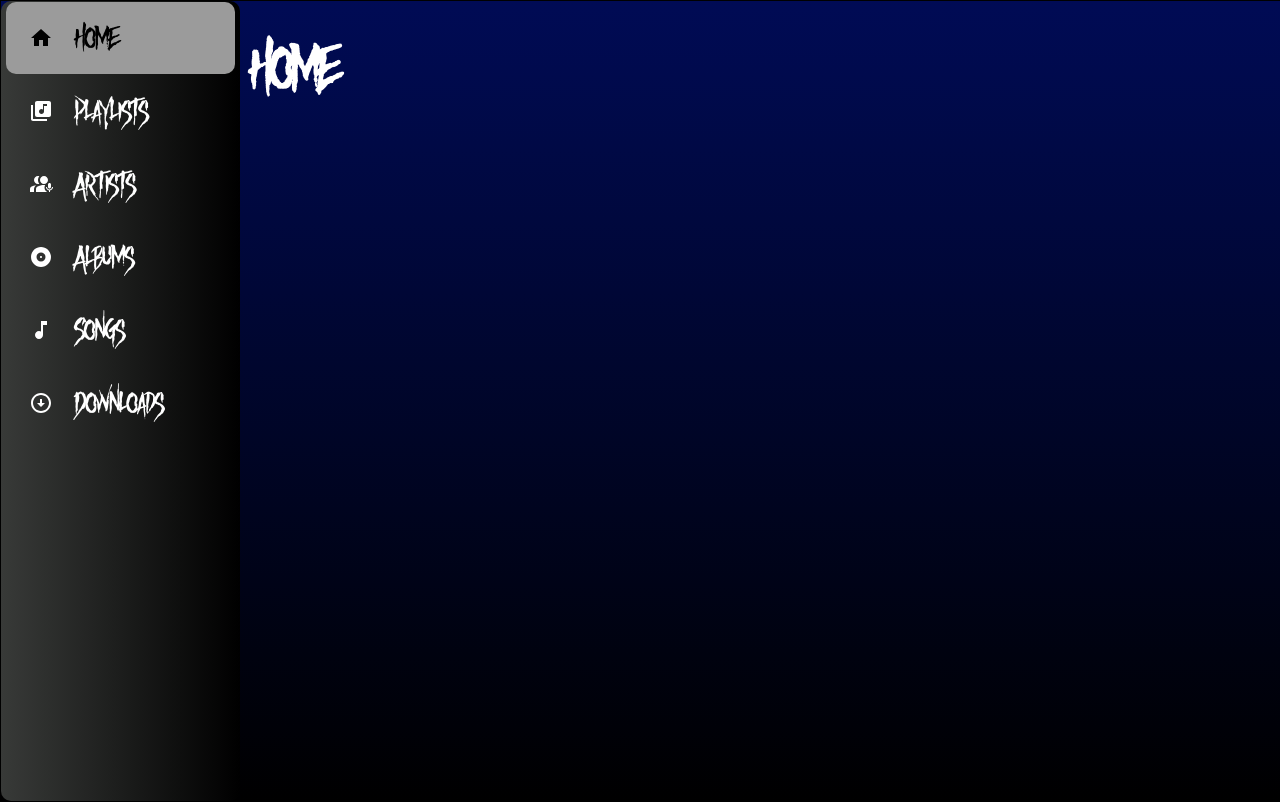
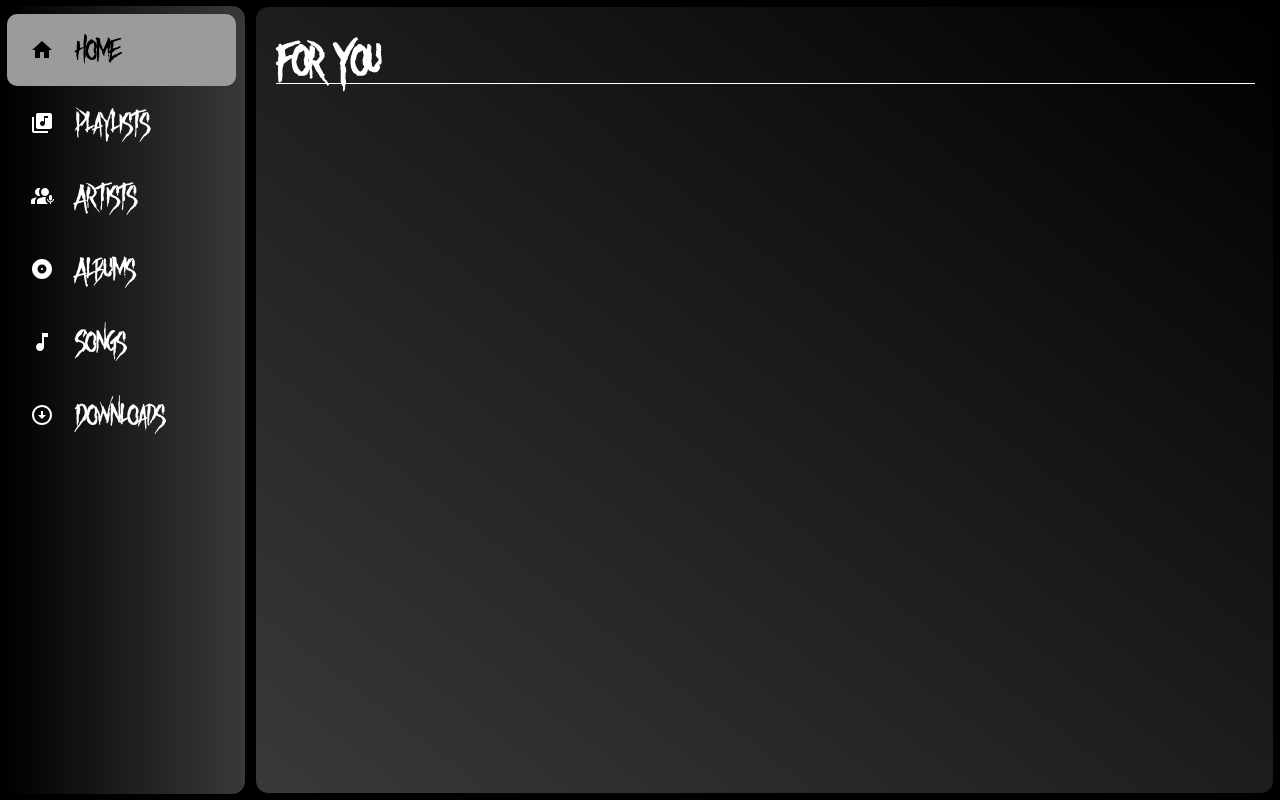
Before and after one commit to Tarsum67/Music-app, a React (Vite) app in the folder client/: page / in a window 1280 px wide. Built offline with nearby package versions, Linux system fonts and the light colour scheme.

Commit message:
added main content componet and stuff for home page

```diff
--- a/client/src/App.css
+++ b/client/src/App.css
@@ -9,6 +9,8 @@
 .App{
   width: 100vw;
   height: 100vh;
+  background-color: black;
+  display: flex;
 
 }
 body{
@@ -16,23 +18,39 @@ body{
   padding: 0;
 }
 .Display {
-  height: 100%;
+  height: auto;
   width:100%;
   background-color: black;
   color: white;
   border: 1px black solid;
   display: flex;
 
-  background: linear-gradient(to top,rgb(0, 0, 0),rgb(0, 11, 85));
+
+}
+.mainBox{
+  height: auto;
+  width:100%;
+  background-color: rgb(44, 43, 46);
+  color: white;
+  border: 1px black solid;
+  display: flex;
+  margin: 5px;
+  border-radius: 13px;
+  background: linear-gradient(to left bottom, #383a38, #000000);
+  background: linear-gradient(to right top, #383a38, #000000);
 }
 .Sidebar {
   height: auto;
   padding: 0;
   width: 300px;
   background-color: rgb(41, 39, 39);
-  background: linear-gradient(to right, #383a38, #000000);
-  border-radius: 10px;
+  background: linear-gradient(to left, #383a38, #000000);
+  border-radius: 13px;
+  margin: 5px;
 
+}
+.sideBarContent{
+  margin-top: 1vh;
 }
 
 .Sidebar .row {
@@ -49,7 +67,8 @@ body{
   border-radius: 10px;
   padding: 1px;
   margin: 1px;
-  margin-left: 2%;
+
+
 
 
 }
@@ -74,19 +93,25 @@ body{
   flex: 70%;
 
 
-
 }
 .Content{
  width: 100%;
   padding: 10px;
 }
 .Home-PG{
-   color: white;
-
+  color: white;
+width: 100%;
 
 }
 .Home-PG h1 {
   font-family:head;
+  font-size:x-large;
+  border-bottom: 1px solid white;
+  width: 96%;
+  margin: 1%;
+  padding: 1px;
+  height: 8vh;
+ margin-left: 2%;
 }
 .playlist-PG{
   color: rgb(255, 255, 255);
--- a/client/src/App.jsx
+++ b/client/src/App.jsx
@@ -1,37 +1,36 @@
-import React from 'react';
-import './App.css';
-import Sidebar from './components/sidebar.jsx'
-import Home from './Pages/Home.jsx';
-import Artists from './Pages/Artist.jsx';
-import Playlists from './Pages/Playlists.jsx';
-import Albums from './Pages/Albums.jsx';
-import Downloads from './Pages/Downloads.jsx';
-import Songs from './Pages/Song.jsx';
-import { BrowserRouter as Router, Route, Routes, BrowserRouter } from 'react-router-dom';
-
+import React from "react";
+import "./App.css";
+import Sidebar from "./components/sidebar.jsx";
+import Home from "./Pages/Home.jsx";
+import Artists from "./Pages/Artist.jsx";
+import Playlists from "./Pages/Playlists.jsx";
+import Albums from "./Pages/Albums.jsx";
+import Downloads from "./Pages/Downloads.jsx";
+import Songs from "./Pages/Song.jsx";
+import Main from "./components/Main.jsx"
+import {
+  BrowserRouter as Router,
+  Route,
+  Routes,
+  BrowserRouter,
+} from "react-router-dom";
 
 function App() {
   return (
-
-
     <Router>
-      <div className='App'>
+      <div className="App">
         <Sidebar>
           <Routes>
             <Route path="/" element={<Home />} />
             <Route path="/Playlists" element={<Playlists />} />
             <Route path="/Artists" element={<Artists />} />
-        <Route path="/Albums" element={< Albums/>} />
-        <Route path="/Songs" element={<Songs/>} />
-       <Route path="/Downloads" element={<Downloads/>} />
-
+            <Route path="/Albums" element={<Albums />} />
+            <Route path="/Songs" element={<Songs />} />
+            <Route path="/Downloads" element={<Downloads />} />
           </Routes>
         </Sidebar>
-
       </div>
-
     </Router>
-
   );
 }
 
--- a/client/src/Pages/Home.jsx
+++ b/client/src/Pages/Home.jsx
@@ -1,11 +1,17 @@
 import React from "react";
 import "../App.css";
 
+import "react-multi-carousel/lib/styles.css";
+
 function Home() {
+
+
+
   return (
     <>
       <div className="Home-PG">
-        <h1>Home</h1>
+        <h1>For You</h1>
+
       </div>
     </>
   );
--- a/client/src/components/Main.jsx
+++ b/client/src/components/Main.jsx
@@ -1,27 +1,10 @@
-import React from 'react';
-import Sidebar from './sidebar'
-import Home from '../Pages/Home.jsx';
-import Artists from './Pages/Artist.jsx';
-import Playlists from './Pages/Playlists.jsx';
-import Albums from './Pages/Albums.jsx';
-import Downloads from './Pages/Downloads.jsx';
-import Songs from './Pages/Song.jsx';
+import React from "react";
+import "../App.css"
+function Main({children}) {
+  return(
 
-
-function Main() {
-  return (
-    <div>
-    <Sidebar>
-    <Home/>
-    <Playlists/>
-    <Artists/>
-    <Albums/>
-    <Downloads/>
-    <Songs/>
-
-    </Sidebar>
-  </div>
-  )
+    <div className="mainBox">{children}</div>
+  );
 }
 
-export default Main
+export default Main;
--- a/client/src/components/sidebar.jsx
+++ b/client/src/components/sidebar.jsx
@@ -1,23 +1,29 @@
 import "../App.css";
 import { sidebarData } from "./sidebarData";
+import Main from "./Main"
 
 function Sidebar({ children }) {
   return (
     <div className="Display">
       <ul className="Sidebar">
+        <div className="sideBarContent">
         {sidebarData.map((val, key) => (
+
           <li
             key={key}
             className="row"
             id={window.location.pathname === val.link ? "active" : ""}
             onClick={() => (window.location.pathname = val.link)}
-          >
+            >
             <div id="icon">{val.icon}</div>
             <div id="title">{val.title}</div>
           </li>
         ))}
+            </div>
       </ul>
-      <main className="Content">{children}</main>
+      <Main>
+        {children}
+      </Main>
     </div>
   );
 }
--- a/package.json
+++ b/package.json
@@ -25,6 +25,7 @@
     "@mui/icons-material": "^5.15.8",
     "@mui/material": "^5.15.7",
     "pwa-asset-generator": "^6.3.1",
+    "react-multi-carousel": "^2.8.4",
     "react-router-dom": "^6.22.0"
   }
 }
```
Also changed, not shown: 1 other file (tests, documents, lock files or other folders). Lines whose indentation alone changed are shown as unchanged.
